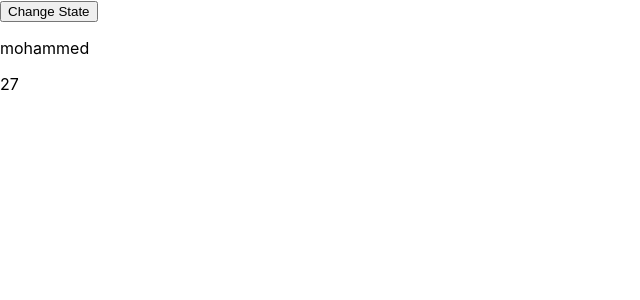
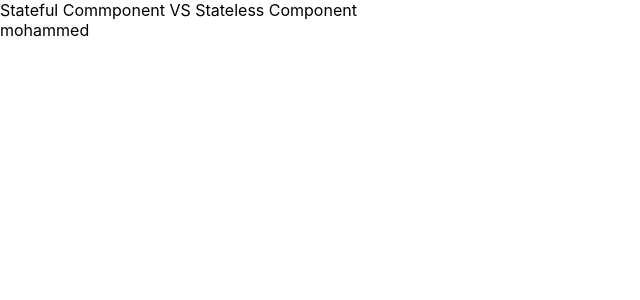
Before and after one commit to Mohammedazzam/react_-Unique_Coderz, a React (Create React App) app: page / in a window 1280 px wide. Shown: the top 300 px of the page, without its empty margins (0-640 px from the left). Built offline with nearby package versions, Linux system fonts and the light colour scheme.

Commit message:
(16 Stateful vs Stateless Component)

```diff
--- a/src/App.js
+++ b/src/App.js
@@ -6,26 +6,15 @@ import Child from './Child';
 
 class App extends Component {
 
-    state = {
-        name :'mohammed',
-        age :27
-    }
-
-    change =() =>{
-        // console.log(this.state)
-        this.setState({
-            name:"Ahmed",
-            age :65
-
-        })
+    state={
+        name:"mohammed"
     }
 
     render() {
         return (
             <div className = "App" >
-                <button onClick={this.change}>Change State</button>
-                <p>{this.state.name}</p>
-                <p>{this.state.age}</p>
+                Stateful Commponent VS Stateless Component
+                <Child test={this.state.name}/>
             </div>
         );
     }
--- a/src/Child.js
+++ b/src/Child.js
@@ -1,13 +1,12 @@
 import React , { Component} from 'react';
 
-class Child extends Component{
-    render(){
+const Child =(props)=>{
         return(
             <div>
-                Child component
+                {props.test}
             </div>
         )
     }
-}
+
 
 export default Child
```
